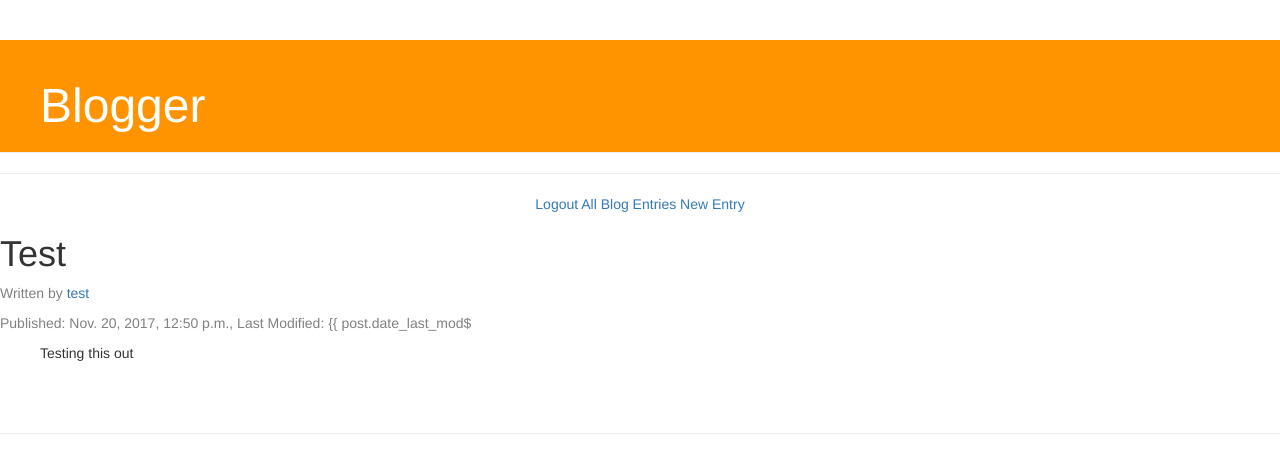
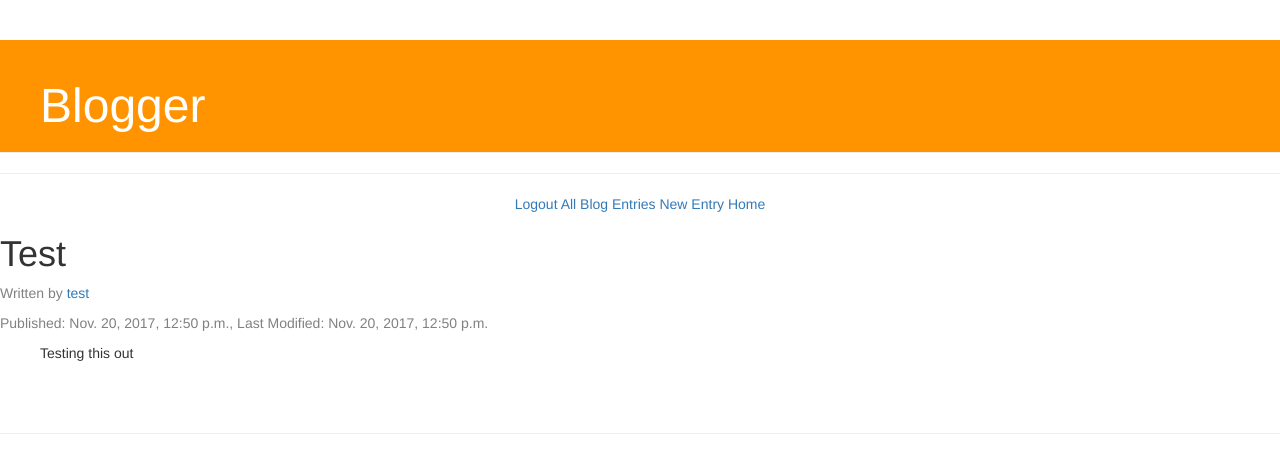
Before and after one commit to Xpod78/djangotesting, a Django app: page /blogger/post/2/ in a window 1280 px wide. Shown: the top 473 px of the page. Run offline with Django 3.2, Linux system fonts and the light colour scheme; a user stored in the database is signed in; data comes from the database, SQL or seed files in the repository; both versions use the stored data as it was after the commit; some libraries are stand-ins or nearby versions.

Commit message:
Cleaned up code, fixed new entry error

```diff
--- a/blog/blogger/templates/blogger/index.html
+++ b/blog/blogger/templates/blogger/index.html
@@ -15,9 +15,10 @@
     <hr>
     <center>
         {% if user.is_authenticated %}
-          <a class="button_front" href="{% url 'logout' %}">Logout</a>
-          <a class="button_front" href="{% url 'all_entries' %}">All Blog Entries</a>
-          <a class="button_front" href="{% url 'new_entry' %}">New Entry</a>
+          <a class="button_front" href="{% url 'logout' %}"> Logout </a>
+          <a class="button_front" href="{% url 'all_entries' %}"> All Blog Entries </a>
+          <a class="button_front" href="{% url 'new_entry' %}"> New Entry </a>
+          <a class="button_front" href="{% url 'home' %}"> Home </a>
         {% else %}
           <a class="button_front" href="{% url 'login' %}">Login</a>
           <a class="button_front" href="{% url 'signup_page' %}">Signup</a>
--- a/blog/blogger/templates/blogger/post.html
+++ b/blog/blogger/templates/blogger/post.html
@@ -3,7 +3,7 @@
   <h1 class="title"> {{ post.title }} </h1>
   <div class="post">
     <p class="date">Written by <a href="">{{ post.author }}</a></p>
-    <p class="date"> Published: {{ post.date_created }}, Last Modified: {{ post.date_last_mod$
+    <p class="date"> Published: {{ post.date_created }}, Last Modified: {{ post.date_last_modified }}</p>
     <p class="content">{{ post.content|linebreaksbr }}</p>
   </div>
 {% endblock %}
--- a/blog/blogger/templates/blogger/user.html
+++ b/blog/blogger/templates/blogger/user.html
@@ -2,8 +2,8 @@
 {% if user.is_authenticated %}
   {% block title %}{{ user.username }}{% endblock%}
   {% block content %}
-    <h1 class="p_title">Welcome, {{ user.username }}</h1>
-    <p class="p_content">the goal of this site is to easily create a private blogging system, please proceed as you see fit! The buttons on top are your options!</p>
+    <h1 class="p_title">Welcome, {{ user.username }}!</h1>
+    <p class="p_content">The goal of this site is to easily create a private blogging system, please proceed as you see fit! The buttons on top are your options!</p>
   {% endblock %}
 {% else %}
 <h1 class="warning">You are not logged in!</h1>
--- a/blog/blogger/urls.py
+++ b/blog/blogger/urls.py
@@ -7,7 +7,7 @@ urlpatterns = [
     url(r'^signup/', views.signup, name='signup_page'),
     url(r'^$', auth_views.login, {'template_name': 'blogger/login.html'}, name='login'),
     url(r'^signout/', auth_views.logout, {'template_name': 'blogger/logout.html'}, name='logout'),
-    url(r'^home/', TemplateView.as_view(template_name='blogger/user.html'), name='home'),
+    url(r'^home/', TemplateView.as_view(template_name="blogger/user.html"), name='home'),
     url(r'^all_blogs/', views.post_list, name=('all_entries')),
     url(r'^post/(?P<pk>\d+)/$', views.post_page, name='post_page'),
     url(r'^new_entry/', views.new_entry, name='new_entry'),
--- a/blog/blogger/views.py
+++ b/blog/blogger/views.py
@@ -14,20 +14,20 @@ from .models import Post
 from .forms import PostForm
 
 def new_entry(request):
+    form = PostForm(request.POST or None)
     if request.method == "POST":
-        form = PostForm()
         if form.is_valid():
             post = form.save(commit=False)
-            post.author = User
+            post.author = request.user
             post.date_created = timezone.now()
             post.date_last_modified = timezone.now()
             post.save()
-            return redirect('post_page', pk=post.pk)
+            return redirect('blogger/post_page', pk=post.pk)
     else:
         form = PostForm()
     return render(request, 'blogger/new_entry.html', {'form': form})
 
-    return render(request, 'blogger/new_entry.html', {'form': form})
+    return render(request, 'blogger/index.html', {'form': form})
 
 def post_page(request, pk):
     post = get_object_or_404(Post, pk=pk)
@@ -37,16 +37,6 @@ def post_list(request):
     posts = Post.objects.filter(date_created__lte=timezone.now()).order_by('date_last_modified')
     return render(request, 'blogger/all_blogs.html', {'posts': posts})
 
-def add_post(request):
-    form = PostForm(request.POST or None)
-    if form.is_valid():
-        post = form.save(commit=False)
-        post.author = request.user
-        post.save()
-        return redirect(post)
-    return render_to_response('blogger/new_entry.html',
-                              { 'form': form }, request)
-
 def signup(request):
     if request.method == 'POST':
         form = UserCreationForm(request.POST)
@@ -54,20 +44,9 @@ def signup(request):
             form.save()
             username = form.cleaned_data.get('username')
             raw_password = form.cleaned_data.get('pass')
-	    first_name = form.cleaned_data.get('firstname')
-	    last_name = form.cleaned_data.get('lastname')
- 	    email_address = form.cleaned_data.get('email')
             user = authenticate(username=username, password=raw_password)
             login(request, user)
             return redirect('blogger/index.html')
     else:
         form = UserCreationForm()
     return render(request, 'blogger/signup.html', {'form': form})
-class UserPageView(View):
-
-    def get(self, request):
-        return render(request, 'blogger/user.html')
-
-
-
-# Create your views here.
```
Also changed, not shown: blog/db.sqlite3.
